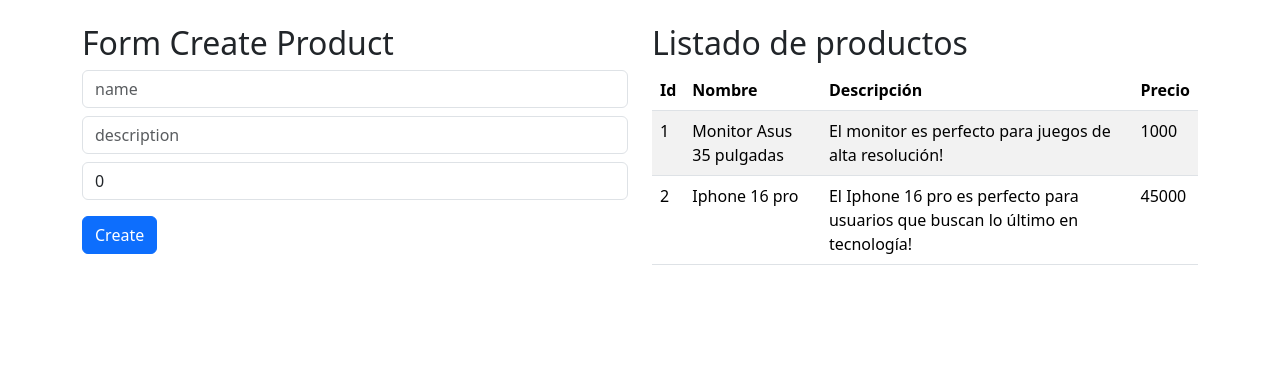
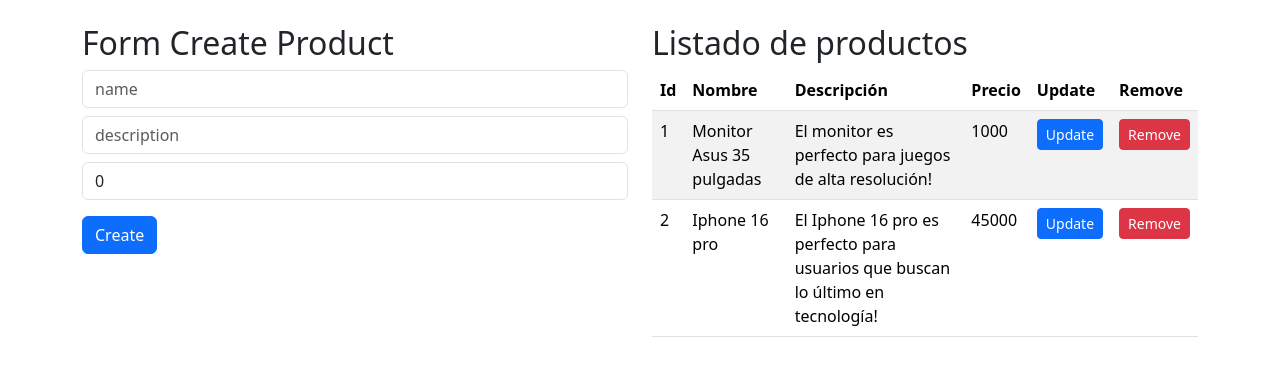
Before and after one commit to SergioPower/SpringBoot, an Angular app in the folder 4-angular-products/: page / in a window 1280 px wide. Shown: the top 376 px of the page. Built offline with nearby package versions, Linux system fonts and the light colour scheme.

Commit message:
feat: integrar SweetAlert2 y se añadio gestión de productos actualización y eliminación

```diff
--- a/4-angular-products/package.json
+++ b/4-angular-products/package.json
@@ -18,6 +18,7 @@
     "@angular/platform-browser": "^22.1.0",
     "@angular/router": "^22.1.0",
     "rxjs": "~7.8.0",
+    "sweetalert2": "^11.26.25",
     "tslib": "^2.3.0"
   },
   "devDependencies": {
--- a/4-angular-products/src/app/app.html
+++ b/4-angular-products/src/app/app.html
@@ -1,10 +1,13 @@
 <div class="container py-4">
     <div class="row">
         <div class="col">
-            <product-form (addProductEvent)="addProduct($event)"></product-form>
+            <product-form (addProductEvent)="addProduct($event)" [product]="productSelected"></product-form>
         </div>
         <div class="col">
-            <table-products [products]="products"></table-products>
+            <table-products [products]="products"
+            (updateProductEvent)="onUpdateProductEvent($event)"
+            (removeProductEvent)="onRemoveProductEvent($event)"
+            ></table-products>
         </div>
 
     </div>
--- a/4-angular-products/src/app/app.ts
+++ b/4-angular-products/src/app/app.ts
@@ -2,6 +2,7 @@ import { Component, OnInit, signal } from '@angular/core';
 import { Products } from './components/products';
 import { Product } from './models/product';
 import { Form } from './components/form';
+import Swal from 'sweetalert2';
 
 @Component({
   imports: [Products, Form],
@@ -11,8 +12,14 @@ import { Form } from './components/form';
 })
 export class App  implements OnInit{
   products: Product[] = [];
+  countId = signal(3)
+  productSelected: Product = {
+    id: 0,
+    name: '',
+    description: '',
+    price: 0
+  }
 
-  countId = signal(3)
 
   ngOnInit(): void {
     this.products = [
@@ -33,8 +40,53 @@ export class App  implements OnInit{
 
 
   addProduct(product: Product): void {
-    this.products = [... this.products, { ...product, id: this.countId()}]
-    this.countId.update(id => id + 1)
+    if (product.id > 0) {
+      this.products = this.products.map(p => {
+        if (p.id == product.id){
+          return {...product}
+        }
+        return p
+      })
+      Swal.fire({
+        title: "Producto actualizado con exito!",
+        text: "Producto actualizado!",
+        icon: "success"
+      });
+    } else {
+      this.products = [... this.products, { ...product, id: this.countId()}]
+      this.countId.update(id => id + 1)
+      Swal.fire({
+        title: "Producto creado!",
+        text: "Producto creado con exito!",
+        icon: "success"
+      });
+    }
+  }
+
+  onUpdateProductEvent(product: Product): void {
+    this.productSelected = {...product}
+  }
+
+  onRemoveProductEvent(id: number): void {
+    Swal.fire({
+      title: "Estas seguro de eliminar?",
+      text: "No podrás revertir esto!",
+      icon: "warning",
+      showCancelButton: true,
+      confirmButtonColor: "#3085d6",
+      cancelButtonColor: "#d33",
+      confirmButtonText: "Si",
+      cancelButtonText: "Cancelar"
+    }).then((result) => {
+      if (result.isConfirmed) {
+        this.products = this.products.filter(product => product.id != id)
+        Swal.fire({
+            title: "Producto eliminado!",
+            text: "Producto eliminado con exito!",
+            icon: "success"
+          });
+      }
+    });
   }
 
 }
--- a/4-angular-products/src/app/components/form.ts
+++ b/4-angular-products/src/app/components/form.ts
@@ -1,4 +1,4 @@
-import { Component, EventEmitter, Output } from '@angular/core';
+import { Component, EventEmitter, Input, Output } from '@angular/core';
 import { Product } from '../models/product';
 import { FormsModule } from '@angular/forms';
 
@@ -8,14 +8,12 @@ import { FormsModule } from '@angular/forms';
   templateUrl: './form.html',
 })
 export class Form {
-
-  product: Product = {
+  @Input() product: Product = {
     id: 0,
     name: '',
     description: '',
     price: 0
   }
-
 
   @Output() addProductEvent = new EventEmitter();
   onSubmit(): void {
--- a/4-angular-products/src/app/components/products.html
+++ b/4-angular-products/src/app/components/products.html
@@ -9,6 +9,9 @@
                 <th>Nombre</th>
                 <th>Descripción</th>
                 <th>Precio</th>
+                <th>Update</th>
+                <th>Remove</th>
+
             </tr>
         </thead>
         <tbody>
@@ -18,7 +21,10 @@
                     <td>{{product.name}}</td>
                     <td>{{product.description}}</td>
                     <td>{{product.price}}</td>
-                </tr>
+                    <td><button class="btn btn-sm btn-primary"
+                        (click)="onUpdateProduct(product)" >Update</button></td>
+                    <td><button class="btn btn-sm btn-danger"
+                        (click)="onRemoveProduct(product.id)" >Remove</button></td>
             }
         </tbody>
     </table>
--- a/4-angular-products/src/app/components/products.ts
+++ b/4-angular-products/src/app/components/products.ts
@@ -1,4 +1,4 @@
-import { Component, Input } from '@angular/core';
+import { Component, EventEmitter, Input, Output } from '@angular/core';
 import { Product } from '../models/product';
 
 @Component({
@@ -11,4 +11,13 @@ export class Products {
 
   @Input() products: Product[] = [];
   title = "Listado de productos";
+
+  @Output() updateProductEvent = new EventEmitter()
+  onUpdateProduct(product: Product): void {
+    this.updateProductEvent.emit(product)
+  }
+  @Output() removeProductEvent = new EventEmitter()
+  onRemoveProduct(id: number): void {
+    this.removeProductEvent.emit(id)
+  }
 }
```
Also changed, not shown: 1 other file (tests, documents, lock files or other folders).
